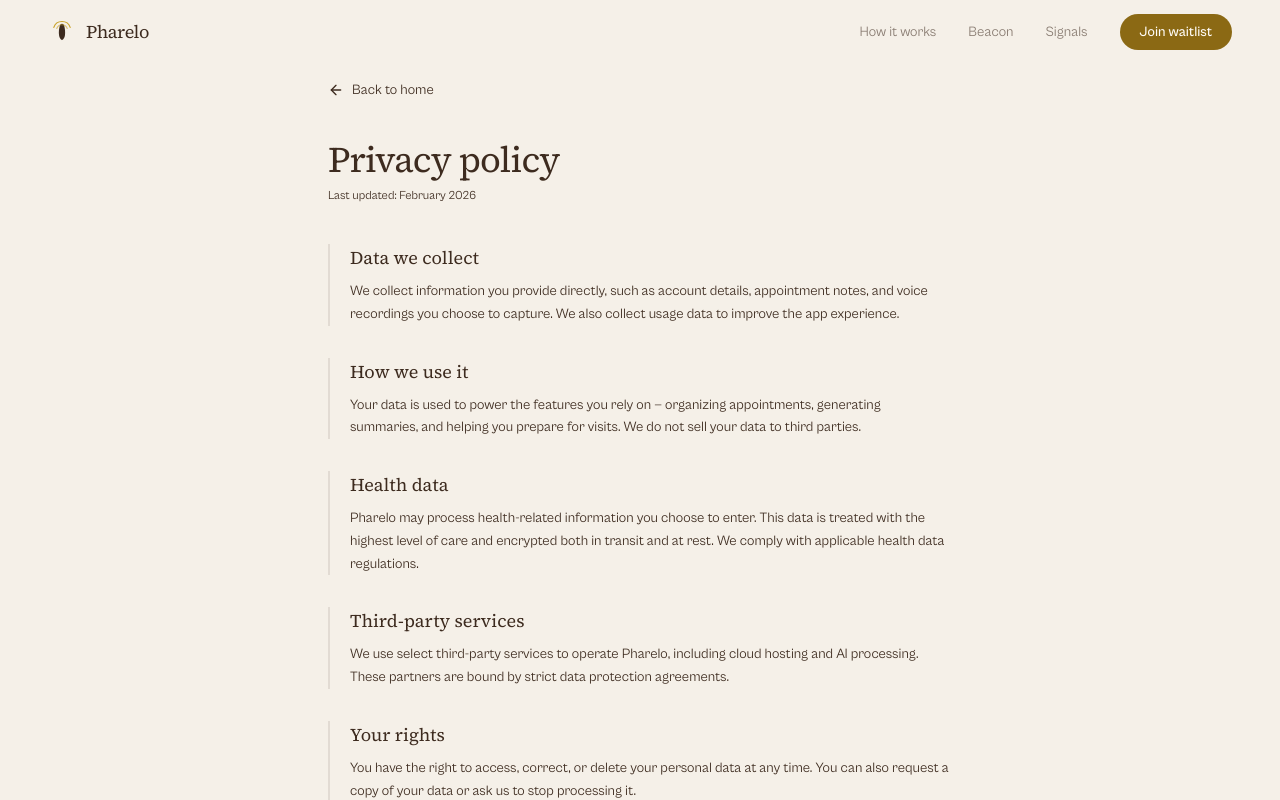
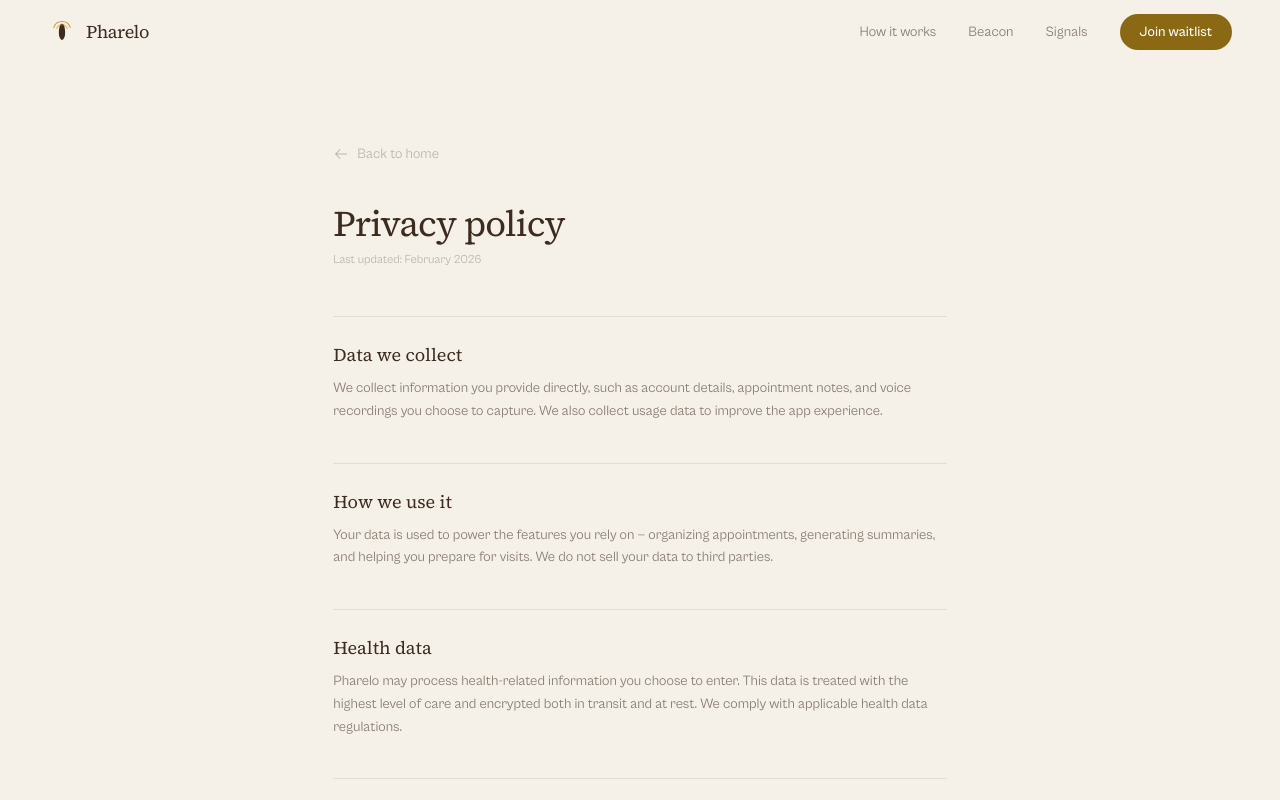
Before and after one commit to Rval45/Pharelo-Marketing-Website, a Next.js app: page /privacy in a window 1280 px wide. Shown: the top 800 px of the page. Built offline with nearby package versions, Linux system fonts and the light colour scheme.

Commit message:
feat: redesign privacy page with new brand styling

```diff
--- a/app/privacy/page.tsx
+++ b/app/privacy/page.tsx
@@ -1,82 +1,42 @@
-import type { Metadata } from "next"
-import Link from "next/link"
-import { ArrowLeft } from "lucide-react"
-import { Header } from "@/components/header"
-import { Footer } from "@/components/footer"
+import type { Metadata } from 'next'
+import Link from 'next/link'
+import { ArrowLeft } from '@phosphor-icons/react/dist/ssr'
+import { Header } from '@/components/header'
+import { Footer } from '@/components/footer'
 
 export const metadata: Metadata = {
-  title: "Privacy Policy \u2014 Pharelo",
-  description: "How Pharelo handles your data and protects your privacy.",
+  title: 'Privacy Policy \u2014 Pharelo',
+  description: 'How Pharelo handles your data and protects your privacy.',
 }
 
 const sections = [
-  {
-    title: "Data we collect",
-    content:
-      "We collect information you provide directly, such as account details, appointment notes, and voice recordings you choose to capture. We also collect usage data to improve the app experience.",
-  },
-  {
-    title: "How we use it",
-    content:
-      "Your data is used to power the features you rely on \u2014 organizing appointments, generating summaries, and helping you prepare for visits. We do not sell your data to third parties.",
-  },
-  {
-    title: "Health data",
-    content:
-      "Pharelo may process health-related information you choose to enter. This data is treated with the highest level of care and encrypted both in transit and at rest. We comply with applicable health data regulations.",
-  },
-  {
-    title: "Third-party services",
-    content:
-      "We use select third-party services to operate Pharelo, including cloud hosting and AI processing. These partners are bound by strict data protection agreements.",
-  },
-  {
-    title: "Your rights",
-    content:
-      "You have the right to access, correct, or delete your personal data at any time. You can also request a copy of your data or ask us to stop processing it.",
-  },
-  {
-    title: "Contact",
-    content:
-      "If you have questions about this policy, please reach out to us at team@pharelo.com.",
-  },
+  { title: 'Data we collect', content: 'We collect information you provide directly, such as account details, appointment notes, and voice recordings you choose to capture. We also collect usage data to improve the app experience.' },
+  { title: 'How we use it', content: 'Your data is used to power the features you rely on \u2014 organizing appointments, generating summaries, and helping you prepare for visits. We do not sell your data to third parties.' },
+  { title: 'Health data', content: 'Pharelo may process health-related information you choose to enter. This data is treated with the highest level of care and encrypted both in transit and at rest. We comply with applicable health data regulations.' },
+  { title: 'Third-party services', content: 'We use select third-party services to operate Pharelo, including cloud hosting and AI processing. These partners are bound by strict data protection agreements.' },
+  { title: 'Your rights', content: 'You have the right to access, correct, or delete your personal data at any time. You can also request a copy of your data or ask us to stop processing it.' },
+  { title: 'Contact', content: 'If you have questions about this policy, please reach out to us at team@pharelo.com.' },
 ]
 
 export default function PrivacyPage() {
   return (
     <div className="min-h-screen bg-background flex flex-col">
       <Header />
-      <main className="flex-1">
-        <div className="mx-auto max-w-2xl px-6 py-14 md:py-20">
-          <Link
-            href="/"
-            className="group mb-10 inline-flex items-center gap-2 text-sm text-warm-secondary/50 transition-colors hover:text-warm-orange"
-          >
-            <ArrowLeft className="h-4 w-4 transition-transform group-hover:-translate-x-0.5" />
+      <main className="flex-1 pt-16">
+        <div className="mx-auto max-w-[65ch] px-6 py-14 md:py-20">
+          <Link href="/" className="group mb-10 inline-flex items-center gap-2 text-sm text-muted-foreground transition-colors hover:text-foreground">
+            <ArrowLeft size={16} className="transition-transform group-hover:-translate-x-0.5" />
             Back to home
           </Link>
-
-          <div className="mb-10 flex flex-col gap-2">
-            <h1 className="font-serif text-3xl text-dark-slate md:text-4xl tracking-tight">
-              Privacy policy
-            </h1>
-            <p className="text-xs text-warm-secondary/40">
-              Last updated: February 2026
-            </p>
+          <div className="mb-12 flex flex-col gap-2">
+            <h1 className="font-serif text-3xl md:text-4xl tracking-tight text-foreground">Privacy policy</h1>
+            <p className="text-xs text-muted-foreground">Last updated: February 2026</p>
           </div>
-
-          <div className="flex flex-col gap-8">
+          <div className="flex flex-col gap-10">
             {sections.map((section) => (
-              <article
-                key={section.title}
-                className="flex flex-col gap-2 border-l-2 border-soft-gold/30 pl-5"
-              >
-                <h2 className="font-serif text-lg text-dark-slate">
-                  {section.title}
-                </h2>
-                <p className="text-sm leading-relaxed text-warm-secondary">
-                  {section.content}
-                </p>
+              <article key={section.title} className="flex flex-col gap-2 border-t border-border pt-6">
+                <h2 className="font-serif text-lg text-foreground">{section.title}</h2>
+                <p className="text-sm leading-relaxed text-muted">{section.content}</p>
               </article>
             ))}
           </div>
```
